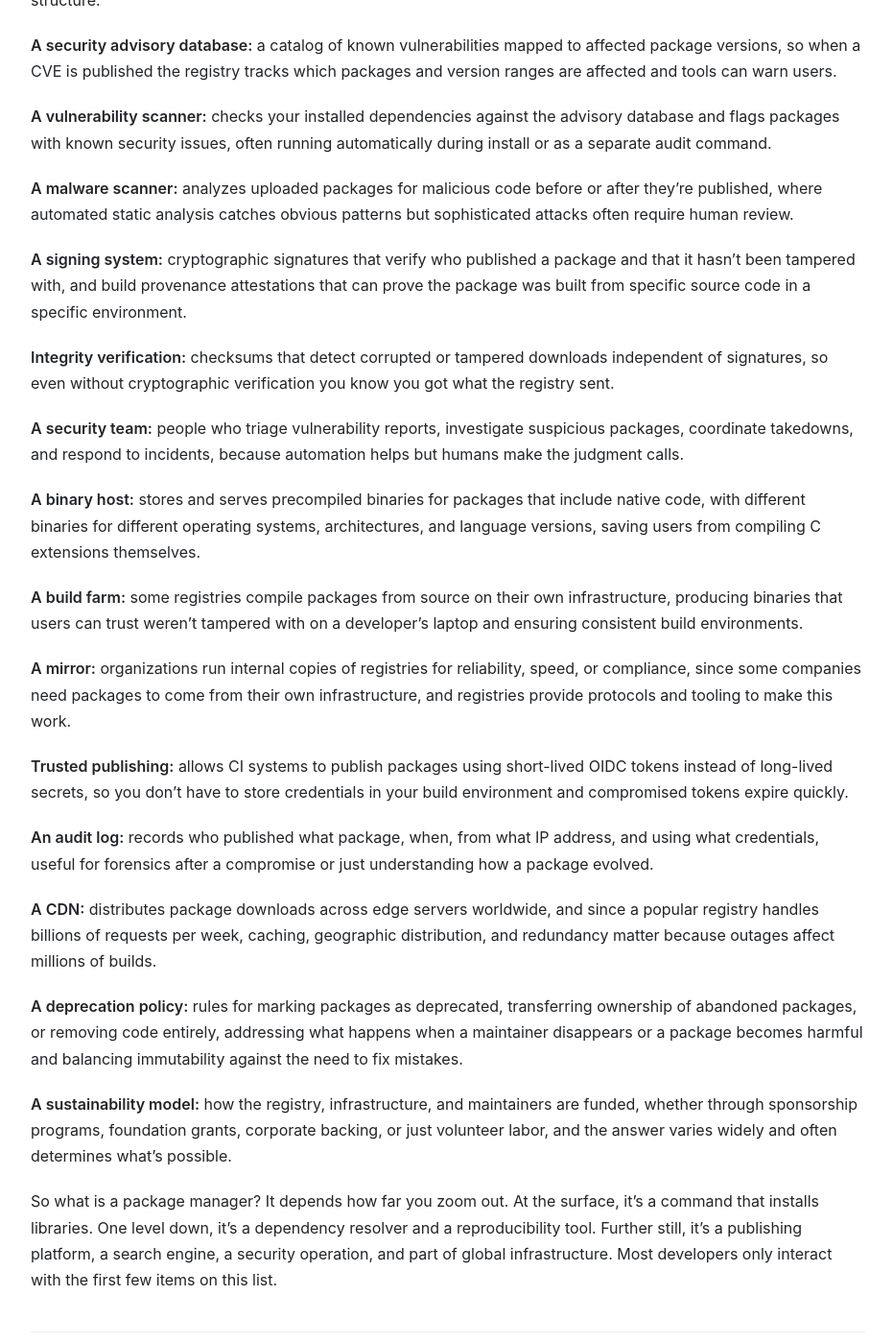
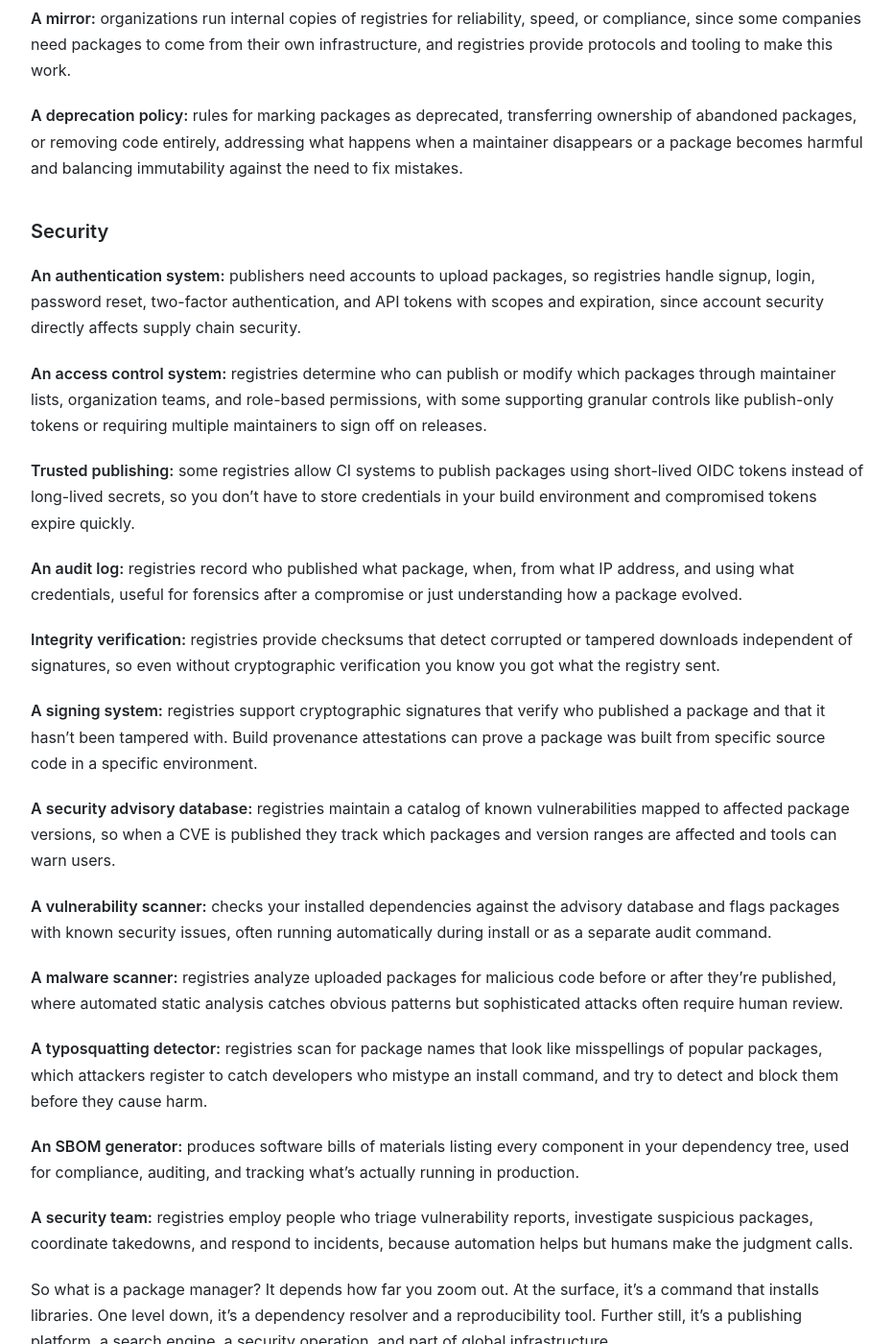
Before and after one commit to andrew/nesbitt.io, a Jekyll site: the page built from _posts/2025-12-02-what-is-a-package-manager.md, in a window 1280 px wide and 1400 px high, scrolled down 2291 px. Shown: the whole window at 96% size, without its empty margins (173-1104 px from the left). Built offline with Jekyll 4.4.1, drawn with Linux system fonts in a browser that asks for light colours; some of the changed text lies outside the part shown.

Commit message:
Revise "What is a Package Manager?" post

```diff
--- a/_posts/2025-12-02-what-is-a-package-manager.md
+++ b/_posts/2025-12-02-what-is-a-package-manager.md
@@ -11,21 +11,25 @@
 
 A package manager is a tool that automates the process of installing, updating, configuring, and removing software packages. In practice, modern language package managers have accumulated responsibilities far beyond this definition.
 
-**An installer:** downloads a package archive from the registry, extracts it, and places it in your language's load path so your code can import it.
+### The client
+
+**An installer:** downloads a package archive from the registry, extracts it and places it in your language's load path so your code can import it.
 
 **An updater:** checks for newer versions of installed packages, downloads them, and replaces the old versions, either one at a time or everything at once.
 
 **A dependency resolver:** when you install a package, you install its dependencies, and their dependencies, and so on, and the resolver figures out which versions can coexist, which is NP-complete and therefore slow, difficult, and full of trade-offs.
 
-**An index:** lists all published versions of a package with release dates and metadata, letting you pick a specific version or see what's available, and is the baseline data most tooling relies on.
+**A local cache:** stores downloaded packages on disk so subsequent installs don't hit the network, enabling offline installs and faster builds while raising questions about cache invalidation when packages change.
 
-**A publishing platform:** packages your code into an archive, uploads it to the registry, and makes it available for anyone to install, handling versioning, metadata validation, and release management.
+**A command runner:** executes a package's CLI tool without permanently installing it by downloading the package, running the command, and cleaning up, which is useful for one-off tasks or trying tools without committing to them.
+
+**A script executor:** runs scripts defined in your manifest file, whether build, test, lint, deploy, or any custom command, providing a standard way to invoke project tasks without knowing the underlying tools.
+
+### Project definition
 
 **A manifest format:** a file that declares your project's dependencies with version constraints, plus metadata like name, version, description, author, license, repository URL, keywords, and entry points, serving as the source of truth for what your project needs.
 
 **A lockfile format:** records the exact versions of every direct and transitive dependency that were resolved, often with checksums to verify integrity, ensuring everyone working on the project gets identical dependencies.
-
-**A local cache:** stores downloaded packages on disk so subsequent installs don't hit the network, enabling offline installs and faster builds while raising questions about cache invalidation when packages change.
 
 **Dependency types:** distinguishes between runtime dependencies, development dependencies, peer dependencies, and optional dependencies, each with different semantics for when they get installed and who's responsible for providing them.
 
@@ -33,41 +37,23 @@
 
 **Workspaces:** manages multiple packages in a single repository, sharing dependencies and tooling across a monorepo while still publishing each package independently.
 
+### The registry
+
+**An index:** lists all published versions of a package with release dates and metadata, letting you pick a specific version or see what's available, and is the baseline data most tooling relies on.
+
+**A publishing platform:** packages your code into an archive, uploads it to the registry, and makes it available for anyone to install, handling versioning, metadata validation, and release management.
+
+**A namespace:** every package needs a unique name, and most registries use flat namespaces where names are globally unique and first-come-first-served, making short names scarce and valuable, though some support scoped names for organizations or use reverse domain notation to avoid conflicts.
+
 **A search engine:** the registry website lets you find packages by name, keyword, or category, with results sorted by downloads, recent activity, or relevance, and is often the first place developers go when looking for a library.
 
 **A documentation host:** renders READMEs on package pages, displays changelogs, and sometimes generates API documentation from source code, with some registries hosting full documentation sites separate from the package listing.
 
 **A download counter:** tracks how often each package and version gets downloaded, helping developers gauge popularity, identify abandoned projects, and make decisions about which libraries to trust.
 
-**A license detector:** parses license files and metadata to display licensing information on package pages, with some registries flagging packages with missing or incompatible licenses, or enforcing policies about what can be published.
-
-**An SBOM generator:** produces software bills of materials listing every component in your dependency tree, used for compliance, auditing, and tracking what's actually running in production.
-
-**A namespace:** every package needs a unique name, and most registries use flat namespaces where names are globally unique and first-come-first-served, making short names scarce and valuable, though some support scoped names for organizations or use reverse domain notation to avoid conflicts.
-
-**A typosquatting detector:** scans for package names that look like misspellings of popular packages, which attackers register to catch developers who mistype an install command, and tries to detect and block them before they cause harm.
-
-**An authentication system:** publishers need accounts to upload packages, so registries handle signup, login, password reset, two-factor authentication, and API tokens with scopes and expiration, since account security directly affects supply chain security.
-
-**An access control system:** determines who can publish or modify which packages through maintainer lists, organization teams, and role-based permissions, with some registries supporting granular controls like publish-only tokens or requiring multiple maintainers to sign off on releases.
-
-**A command runner:** executes a package's CLI tool without permanently installing it by downloading the package, running the command, and cleaning up, which is useful for one-off tasks or trying tools without committing to them.
-
-**A script executor:** runs scripts defined in your manifest file, whether build, test, lint, deploy, or any custom command, providing a standard way to invoke project tasks without knowing the underlying tools.
-
 **A dependency graph API:** exposes the full tree of what depends on what, both for individual packages and across the entire registry, which security tools use to trace vulnerability impact and researchers use to study ecosystem structure.
 
-**A security advisory database:** a catalog of known vulnerabilities mapped to affected package versions, so when a CVE is published the registry tracks which packages and version ranges are affected and tools can warn users.
-
-**A vulnerability scanner:** checks your installed dependencies against the advisory database and flags packages with known security issues, often running automatically during install or as a separate audit command.
-
-**A malware scanner:** analyzes uploaded packages for malicious code before or after they're published, where automated static analysis catches obvious patterns but sophisticated attacks often require human review.
-
-**A signing system:** cryptographic signatures that verify who published a package and that it hasn't been tampered with, and build provenance attestations that can prove the package was built from specific source code in a specific environment.
-
-**Integrity verification:** checksums that detect corrupted or tampered downloads independent of signatures, so even without cryptographic verification you know you got what the registry sent.
-
-**A security team:** people who triage vulnerability reports, investigate suspicious packages, coordinate takedowns, and respond to incidents, because automation helps but humans make the judgment calls.
+**A CDN:** distributes package downloads across edge servers worldwide, and since a popular registry handles billions of requests per week, caching, geographic distribution, and redundancy matter because outages affect millions of builds.
 
 **A binary host:** stores and serves precompiled binaries for packages that include native code, with different binaries for different operating systems, architectures, and language versions, saving users from compiling C extensions themselves.
 
@@ -75,14 +61,34 @@
 
 **A mirror:** organizations run internal copies of registries for reliability, speed, or compliance, since some companies need packages to come from their own infrastructure, and registries provide protocols and tooling to make this work.
 
-**Trusted publishing:** allows CI systems to publish packages using short-lived OIDC tokens instead of long-lived secrets, so you don't have to store credentials in your build environment and compromised tokens expire quickly.
-
-**An audit log:** records who published what package, when, from what IP address, and using what credentials, useful for forensics after a compromise or just understanding how a package evolved.
-
-**A CDN:** distributes package downloads across edge servers worldwide, and since a popular registry handles billions of requests per week, caching, geographic distribution, and redundancy matter because outages affect millions of builds.
-
 **A deprecation policy:** rules for marking packages as deprecated, transferring ownership of abandoned packages, or removing code entirely, addressing what happens when a maintainer disappears or a package becomes harmful and balancing immutability against the need to fix mistakes.
 
-**A sustainability model:** how the registry, infrastructure, and maintainers are funded, whether through sponsorship programs, foundation grants, corporate backing, or just volunteer labor, and the answer varies widely and often determines what's possible.
+### Security
 
-So what is a package manager? It depends how far you zoom out. At the surface, it's a command that installs libraries. One level down, it's a dependency resolver and a reproducibility tool. Further still, it's a publishing platform, a search engine, a security operation, and part of global infrastructure. Most developers only interact with the first few items on this list.
+**An authentication system:** publishers need accounts to upload packages, so registries handle signup, login, password reset, two-factor authentication, and API tokens with scopes and expiration, since account security directly affects supply chain security.
+
+**An access control system:** registries determine who can publish or modify which packages through maintainer lists, organization teams, and role-based permissions, with some supporting granular controls like publish-only tokens or requiring multiple maintainers to sign off on releases.
+
+**Trusted publishing:** some registries allow CI systems to publish packages using short-lived OIDC tokens instead of long-lived secrets, so you don't have to store credentials in your build environment and compromised tokens expire quickly.
+
+**An audit log:** registries record who published what package, when, from what IP address, and using what credentials, useful for forensics after a compromise or just understanding how a package evolved.
+
+**Integrity verification:** registries provide checksums that detect corrupted or tampered downloads independent of signatures, so even without cryptographic verification you know you got what the registry sent.
+
+**A signing system:** registries support cryptographic signatures that verify who published a package and that it hasn't been tampered with. Build provenance attestations can prove a package was built from specific source code in a specific environment.
+
+**A security advisory database:** registries maintain a catalog of known vulnerabilities mapped to affected package versions, so when a CVE is published they track which packages and version ranges are affected and tools can warn users.
+
+**A vulnerability scanner:** checks your installed dependencies against the advisory database and flags packages with known security issues, often running automatically during install or as a separate audit command.
+
+**A malware scanner:** registries analyze uploaded packages for malicious code before or after they're published, where automated static analysis catches obvious patterns but sophisticated attacks often require human review.
+
+**A typosquatting detector:** registries scan for package names that look like misspellings of popular packages, which attackers register to catch developers who mistype an install command, and try to detect and block them before they cause harm.
+
+**An SBOM generator:** produces software bills of materials listing every component in your dependency tree, used for compliance, auditing, and tracking what's actually running in production.
+
+**A security team:** registries employ people who triage vulnerability reports, investigate suspicious packages, coordinate takedowns, and respond to incidents, because automation helps but humans make the judgment calls.
+
+So what is a package manager? It depends how far you zoom out. At the surface, it's a command that installs libraries. One level down, it's a dependency resolver and a reproducibility tool. Further still, it's a publishing platform, a search engine, a security operation, and part of global infrastructure.
+
+And how does all of this get funded and supported on an ongoing basis? Sponsorship programs, foundation grants, corporate backing, or just volunteer labor - it varies widely and often determines what's possible.
```
